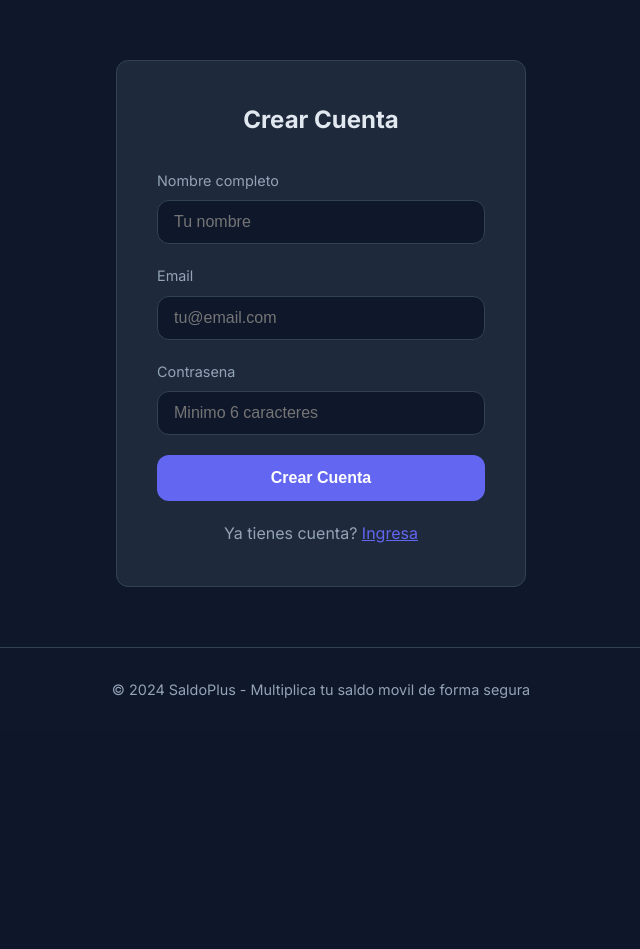
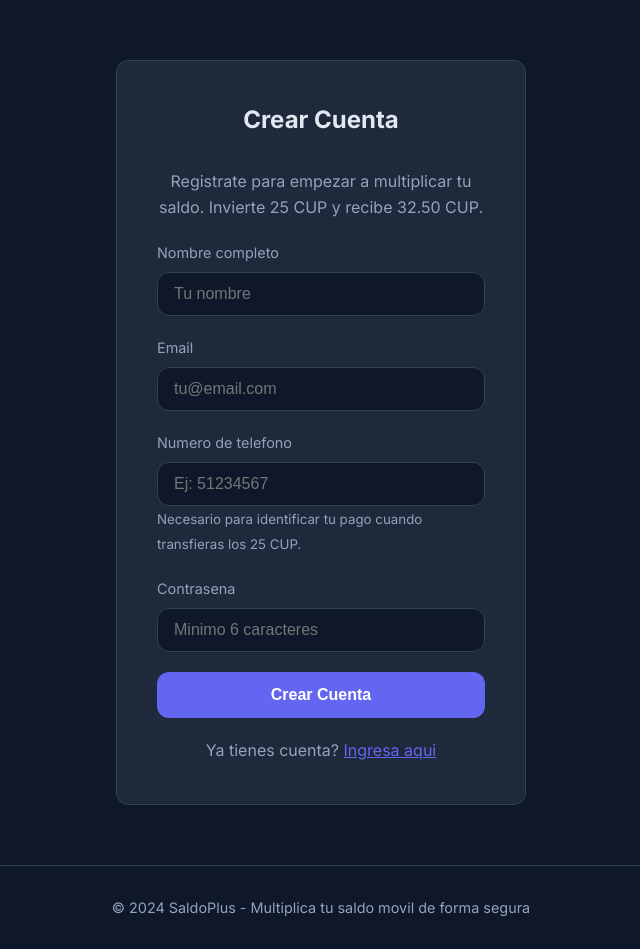
Before and after one commit to javiercoca2002-cell/Saldoplus, a Flask app: page /registro in a window 1280 px wide. Shown: the part 78-1027 px from the top of the page, without its empty margins (319-959 px from the left). Before the commit the page ends 776 px from the top, so only its background shows below. Run offline with Flask 3, Linux system fonts and the light colour scheme.

Commit message:
Actualizar registro.html

```diff
--- a/templates/registro.html
+++ b/templates/registro.html
@@ -4,6 +4,7 @@
 <div class="auth-container">
     <div class="auth-card">
         <h2>Crear Cuenta</h2>
+        <p style="text-align: center; color: #94a3b8; margin-bottom: 20px;">Registrate para empezar a multiplicar tu saldo. Invierte 25 CUP y recibe 32.50 CUP.</p>
         <form method="POST">
             <div class="form-group">
                 <label>Nombre completo</label>
@@ -14,12 +15,17 @@
                 <input type="email" name="email" required placeholder="tu@email.com">
             </div>
             <div class="form-group">
+                <label>Numero de telefono</label>
+                <input type="text" name="telefono" required placeholder="Ej: 51234567">
+                <small style="color: #94a3b8;">Necesario para identificar tu pago cuando transfieras los 25 CUP.</small>
+            </div>
+            <div class="form-group">
                 <label>Contrasena</label>
                 <input type="password" name="password" required placeholder="Minimo 6 caracteres" minlength="6">
             </div>
             <button type="submit" class="btn btn-primary btn-block">Crear Cuenta</button>
         </form>
-        <p class="auth-link">Ya tienes cuenta? <a href="{{ url_for('login') }}">Ingresa</a></p>
+        <p class="auth-link">Ya tienes cuenta? <a href="{{ url_for('login') }}">Ingresa aqui</a></p>
     </div>
 </div>
 {% endblock %}
```
